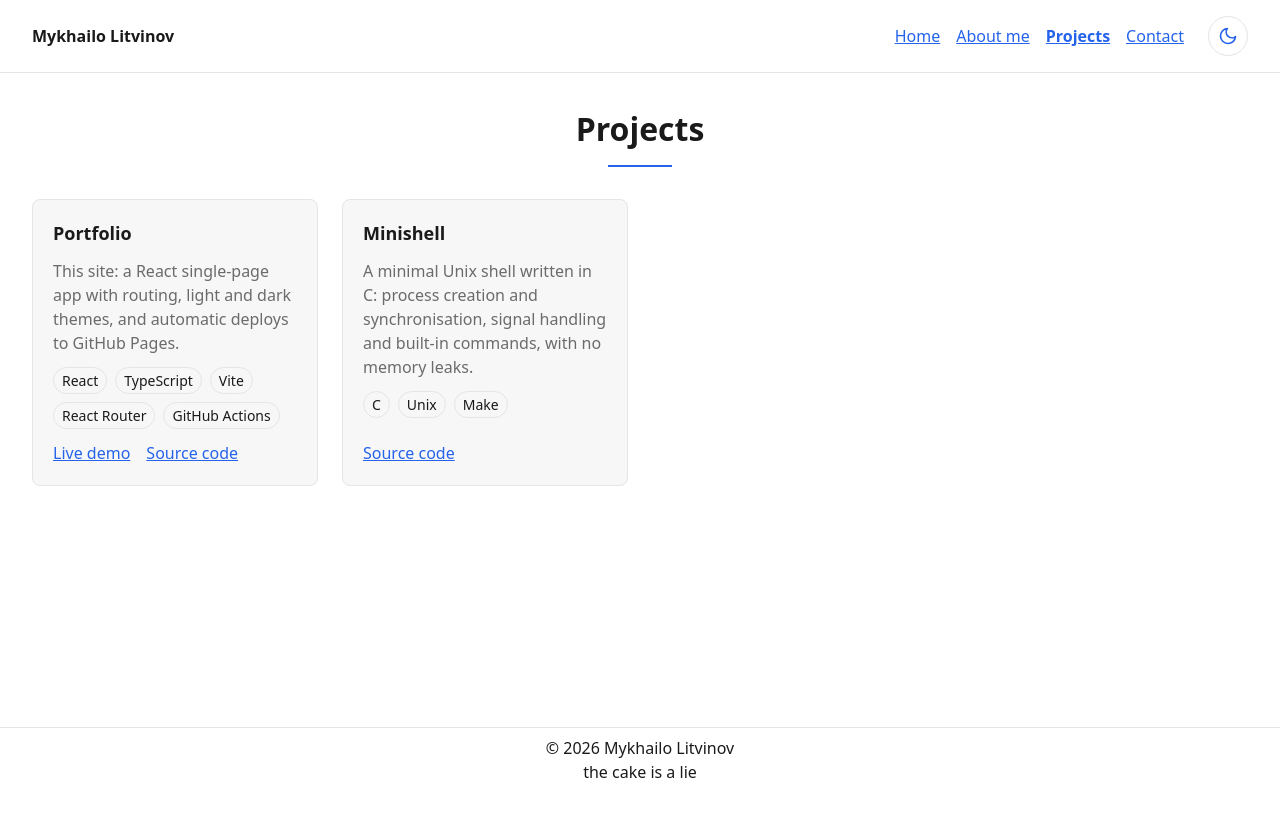
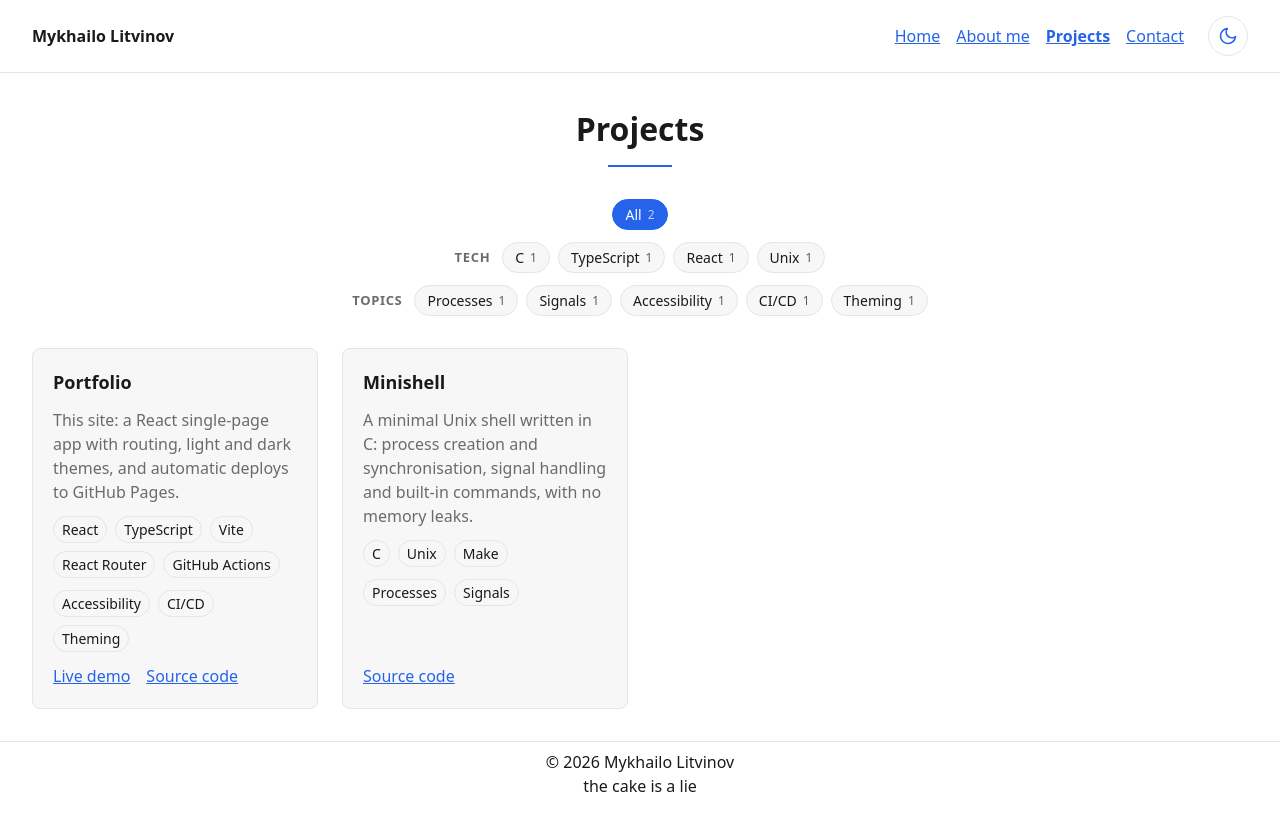
Before and after one commit to mlitvino/portfolio, a React (Vite) app: page /projects in a window 1280 px wide. Built offline with nearby package versions, Linux system fonts and the light colour scheme.

Commit message:
feat: add projects filtering

```diff
--- a/src/content/projects/minishell/project.ts
+++ b/src/content/projects/minishell/project.ts
@@ -6,6 +6,7 @@ export default {
     'A minimal Unix shell written in C: process creation and synchronisation, signal handling and built-in commands, with no memory leaks.',
   date: '2025-03-25',
   tech: ['C', 'Unix', 'Make'],
+  topics: ['Processes', 'Signals'],
   links: {
     repo: 'https://github.com/mlitvino/minishell',
   },
--- a/src/content/projects/portfolio/project.ts
+++ b/src/content/projects/portfolio/project.ts
@@ -6,6 +6,7 @@ export default {
     'This site: a React single-page app with routing, light and dark themes, and automatic deploys to GitHub Pages.',
   date: '2026-10-10',
   tech: ['React', 'TypeScript', 'Vite', 'React Router', 'GitHub Actions'],
+  topics: ['Accessibility', 'CI/CD', 'Theming'],
   links: {
     live: 'https://mlitvino.github.io/portfolio/',
     repo: 'https://github.com/mlitvino/portfolio',
--- a/src/features/projects/index.ts
+++ b/src/features/projects/index.ts
@@ -1,4 +1,7 @@
+export type { FilterGroup, FilterOption } from './model/filters'
+export { filterProjects, getFilterGroups, parseSelectedTags } from './model/filters'
 export { featuredProjects, getProjectBySlug, projects } from './model/projects'
 export type { Project, ProjectData } from './model/types'
 export { ProjectCard } from './ui/ProjectCard'
+export { ProjectFilter } from './ui/ProjectFilter'
 export { ProjectGrid } from './ui/ProjectGrid'
--- /dev/null
+++ b/src/features/projects/model/filterConfig.ts
@@ -0,0 +1,21 @@
+export const FILTER_GROUPS: readonly { label: string; tags: readonly string[] }[] = [
+  {
+    label: 'Tech',
+    tags: [
+      'C',
+      'TypeScript',
+      'React',
+      'Unix',
+    ],
+  },
+  {
+    label: 'Topics',
+    tags: [
+      'Processes',
+      'Signals',
+      'Accessibility',
+      'CI/CD',
+      'Theming',
+    ],
+  },
+]
--- /dev/null
+++ b/src/features/projects/model/filters.ts
@@ -0,0 +1,59 @@
+import { FILTER_GROUPS } from './filterConfig'
+import { projects } from './projects'
+import type { Project } from './types'
+
+export interface FilterOption {
+  name: string
+  count: number
+  selected: boolean
+}
+
+export interface FilterGroup {
+  label: string
+  options: readonly FilterOption[]
+}
+
+const allowedTags = FILTER_GROUPS.flatMap((group) => group.tags)
+
+function sameTag(a: string, b: string): boolean {
+  return a.toLowerCase() === b.toLowerCase()
+}
+
+function projectTags(project: Project): string[] {
+  const topics = project.topics ?? []
+  return [...project.tech, ...topics]
+}
+
+function hasTag(project: Project, tag: string): boolean {
+  return projectTags(project).some((projectTag) => sameTag(projectTag, tag))
+}
+
+export function parseSelectedTags(values: readonly string[]): string[] {
+  const selected: string[] = []
+  for (const value of values) {
+    const tag = allowedTags.find((allowed) => sameTag(allowed, value))
+    if (tag && !selected.includes(tag)) {
+      selected.push(tag)
+    }
+  }
+  return selected
+}
+
+export function filterProjects(list: readonly Project[], selected: readonly string[]) {
+  return list.filter((project) => selected.every((tag) => hasTag(project, tag)))
+}
+
+export function getFilterGroups(selected: readonly string[]): FilterGroup[] {
+  const matching = filterProjects(projects, selected)
+
+  return FILTER_GROUPS.map((group) => ({
+    label: group.label,
+    options: group.tags
+      .filter((tag) => projects.some((project) => hasTag(project, tag)))
+      .map((tag) => ({
+        name: tag,
+        count: matching.filter((project) => hasTag(project, tag)).length,
+        selected: selected.includes(tag),
+      })),
+  }))
+}
--- a/src/features/projects/model/types.ts
+++ b/src/features/projects/model/types.ts
@@ -3,6 +3,7 @@ export interface ProjectData {
   summary: string
   date: string
   tech: readonly string[]
+  topics?: readonly string[]
   cover?: string
   links: {
     live?: string
--- a/src/features/projects/ui/ProjectCard.tsx
+++ b/src/features/projects/ui/ProjectCard.tsx
@@ -9,7 +9,7 @@ interface ProjectCardProps {
 }
 
 export function ProjectCard({ project }: ProjectCardProps) {
-  const { title, summary, tech, cover, links } = project
+  const { title, summary, tech, topics, cover, links } = project
 
   return (
     <article className={styles.card}>
@@ -19,6 +19,7 @@ export function ProjectCard({ project }: ProjectCardProps) {
       <p className={styles.summary}>{summary}</p>
 
       <TagList items={tech} label="Technologies" />
+      {topics && <TagList items={topics} label="Topics" />}
 
       <div className={styles.links}>
         {links.live && <ExternalLink href={links.live}>Live demo</ExternalLink>}
--- /dev/null
+++ b/src/features/projects/ui/ProjectFilter.module.css
@@ -0,0 +1,58 @@
+.filter {
+  display: flex;
+  flex-direction: column;
+  align-items: center;
+  gap: 0.75rem;
+  margin-bottom: 2rem;
+}
+
+.group {
+  display: flex;
+  flex-wrap: wrap;
+  justify-content: center;
+  align-items: center;
+  gap: 0.5rem;
+}
+
+.groupLabel {
+  margin-right: 0.25rem;
+  font-size: 0.8125rem;
+  font-weight: 600;
+  letter-spacing: 0.05em;
+  text-transform: uppercase;
+  color: var(--color-muted);
+}
+
+.chip {
+  display: inline-flex;
+  align-items: center;
+  gap: 0.375rem;
+  padding: 0.25rem 0.75rem;
+  border: 1px solid var(--color-border);
+  border-radius: 999px;
+  background: var(--color-surface);
+  color: var(--color-text);
+  font: inherit;
+  font-size: 0.875rem;
+  cursor: pointer;
+}
+
+.chip:hover:not(:disabled) {
+  border-color: var(--color-accent);
+}
+
+.chip:disabled {
+  opacity: 0.4;
+  cursor: default;
+}
+
+.chip[aria-pressed="true"] {
+  border-color: var(--color-accent);
+  background: var(--color-accent);
+  color: var(--color-bg);
+}
+
+.count {
+  font-size: 0.75rem;
+  opacity: 0.7;
+}
--- /dev/null
+++ b/src/features/projects/ui/ProjectFilter.tsx
@@ -0,0 +1,44 @@
+import type { FilterGroup } from '../model/filters'
+import styles from './ProjectFilter.module.css'
+
+interface ProjectFilterProps {
+  groups: readonly FilterGroup[]
+  total: number
+  onToggle: (tag: string) => void
+  onClear: () => void
+}
+
+export function ProjectFilter({ groups, total, onToggle, onClear }: ProjectFilterProps) {
+  const noneSelected = groups.every((group) => group.options.every((option) => !option.selected))
+
+  return (
+    <div className={styles.filter}>
+      <button type="button" className={styles.chip} aria-pressed={noneSelected} onClick={onClear}>
+        All <span className={styles.count}>{total}</span>
+      </button>
+
+      {groups.filter((group) => group.options.length > 0).map((group) => (
+        <div key={group.label} role="group" aria-label={group.label} className={styles.group}>
+          <span className={styles.groupLabel} aria-hidden="true">
+            {group.label}
+          </span>
+
+          {group.options.map((option) => (
+            <button
+              key={option.name}
+              type="button"
+              className={styles.chip}
+              aria-pressed={option.selected}
+              disabled={!option.selected && option.count === 0}
+              onClick={() => {
+                onToggle(option.name)
+              }}
+            >
+              {option.name} <span className={styles.count}>{option.count}</span>
+            </button>
+          ))}
+        </div>
+      ))}
+    </div>
+  )
+}
--- a/src/features/theme/ThemeToggle.module.css
+++ b/src/features/theme/ThemeToggle.module.css
@@ -7,7 +7,7 @@
   padding: 0;
   border: 1px solid var(--color-border);
   border-radius: 50%;
-  background: var(--color-background);
+  background: var(--color-bg);
   color: var(--color-accent);
   cursor: pointer;
 }
--- a/src/pages/projects/ProjectsPage.module.css
+++ b/src/pages/projects/ProjectsPage.module.css
@@ -2,3 +2,13 @@
   text-align: center;
   color: var(--color-muted);
 }
+
+.reset {
+  padding: 0;
+  border: none;
+  background: none;
+  color: var(--color-accent);
+  font: inherit;
+  text-decoration: underline;
+  cursor: pointer;
+}
--- a/src/pages/projects/ProjectsPage.tsx
+++ b/src/pages/projects/ProjectsPage.tsx
@@ -1,10 +1,37 @@
-import { ProjectGrid, projects } from '@/features/projects'
+import { useSearchParams } from 'react-router'
+
+import {
+  filterProjects,
+  getFilterGroups,
+  parseSelectedTags,
+  ProjectFilter,
+  ProjectGrid,
+  projects,
+} from '@/features/projects'
 import { PageHeader } from '@/shared/ui/PageHeader'
 import { pageTitle } from '@/shared/utils/pageTitle'
 
 import styles from './ProjectsPage.module.css'
 
 export default function ProjectsPage() {
+  const [searchParams, setSearchParams] = useSearchParams()
+  const selected = parseSelectedTags(searchParams.getAll('tag'))
+  const visible = filterProjects(projects, selected)
+
+  function setTags(tags: readonly string[]) {
+    const params = new URLSearchParams()
+    for (const tag of tags) params.append('tag', tag)
+    setSearchParams(params, { preventScrollReset: true })
+  }
+
+  function toggleTag(tag: string) {
+    setTags(
+      selected.includes(tag)
+        ? selected.filter((t) => t !== tag)
+        : [...selected, tag],
+    )
+  }
+
   return (
     <>
       <title>{pageTitle('Projects')}</title>
@@ -13,7 +40,39 @@ export default function ProjectsPage() {
 
       {projects.length === 0
         ? <p className={styles.empty}>No projects yet.</p>
-        : <ProjectGrid projects={projects} />}
+        : (
+          <>
+            <ProjectFilter
+              groups={getFilterGroups(selected)}
+              total={projects.length}
+              onToggle={toggleTag}
+              onClear={() => {
+                setTags([])
+              }}
+            />
+
+            <p className="sr-only" aria-live="polite">
+              {`Showing ${String(visible.length)} of ${String(projects.length)} projects`}
+            </p>
+
+            {visible.length === 0
+              ? (
+                <p className={styles.empty}>
+                  No projects match all selected filters.{' '}
+                  <button
+                    type="button"
+                    className={styles.reset}
+                    onClick={() => {
+                      setTags([])
+                    }}
+                  >
+                    Clear filters
+                  </button>
+                </p>
+              )
+              : <ProjectGrid projects={visible} />}
+          </>
+        )}
     </>
   )
 }
```
